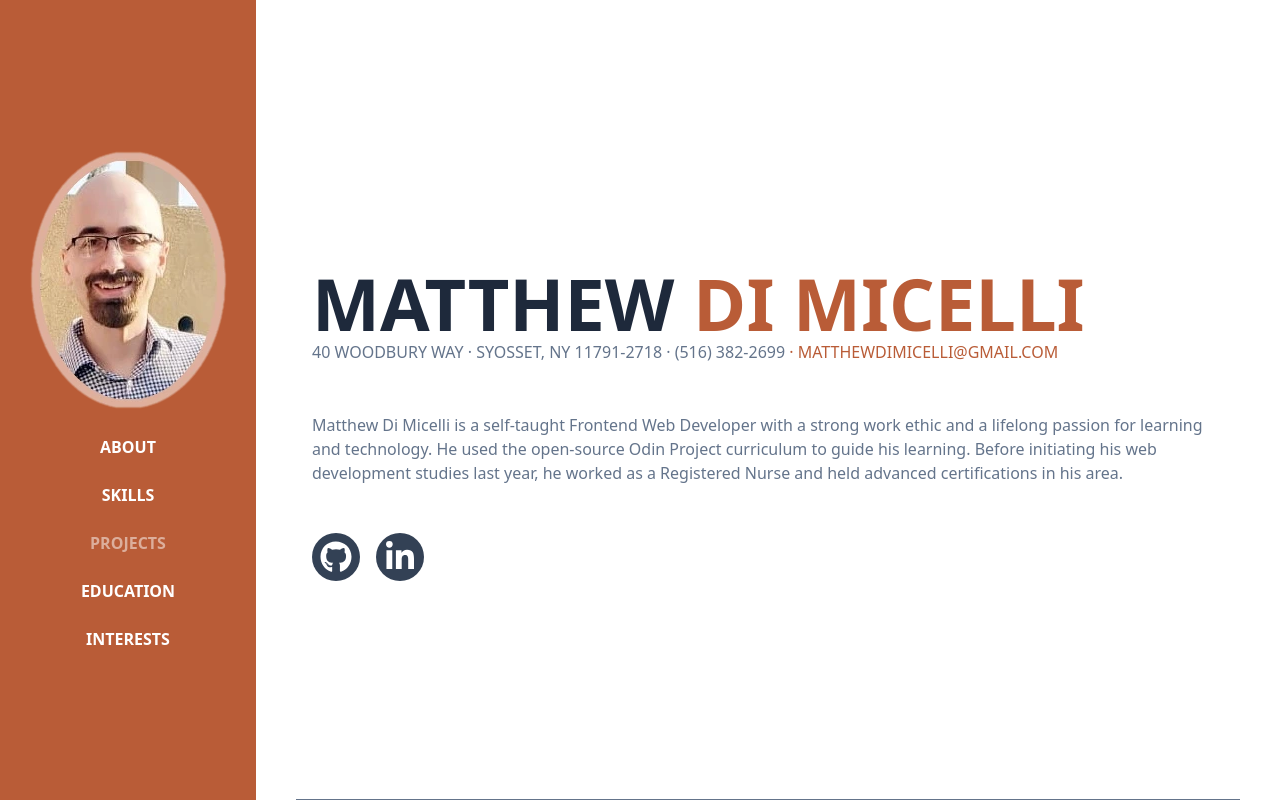
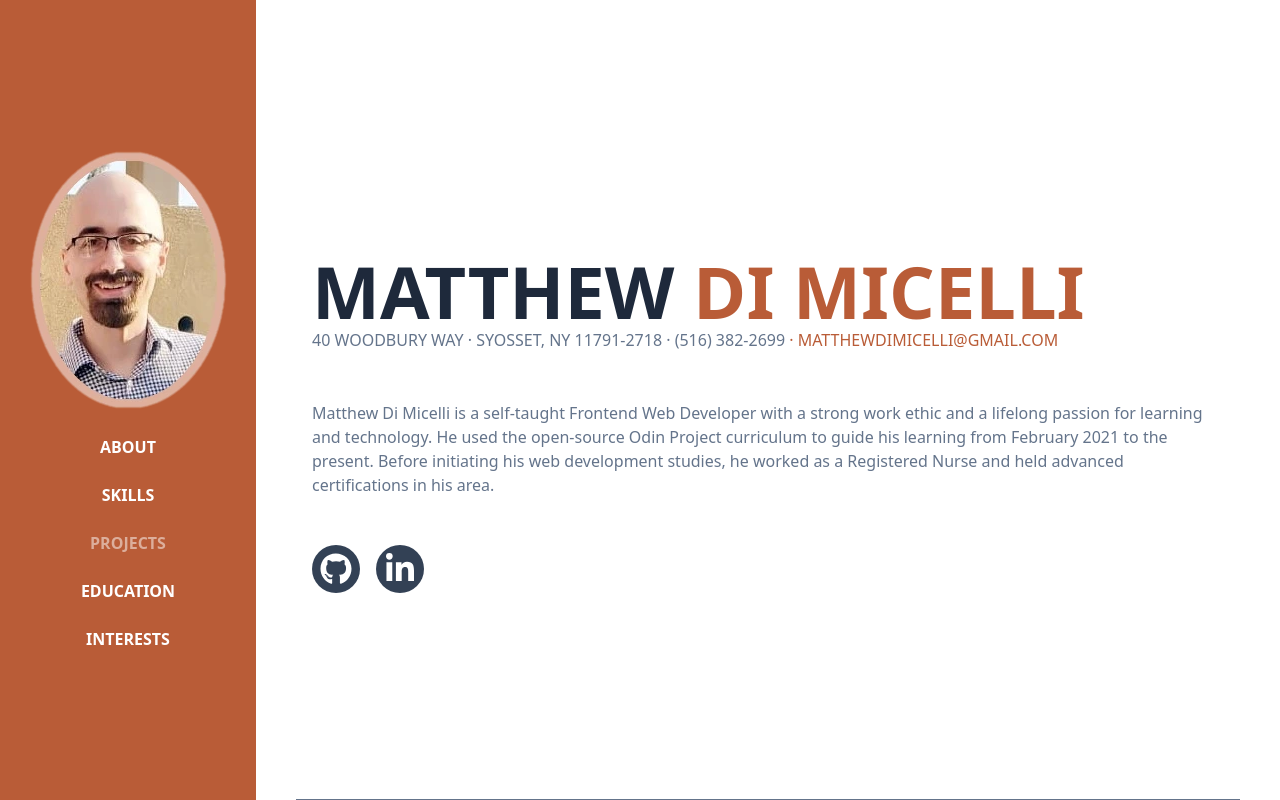
Before and after one commit to mattdimicelli/me, a React (Create React App) app: page / in a window 1280 px wide. Shown: the top 800 px of the page. Built offline with nearby package versions, Linux system fonts and the light colour scheme.

Commit message:
edit self description

```diff
--- a/src/components/Content.js
+++ b/src/components/Content.js
@@ -55,12 +55,13 @@ const Content = props => {
                         </address>
                     </section>
                     <section className="text-slate-500 mt-12">
-                        Matthew Di Micelli is a self-taught Frontend Web Developer with
-                        a strong work ethic and a lifelong passion for learning and
-                        technology.  He used the open-source Odin Project curriculum
-                        to guide his learning. Before initiating his web development
-                        studies last year, he worked as a Registered Nurse and held advanced
-                        certifications in his area.
+                        Matthew Di Micelli is a self-taught Frontend Web
+                        Developer with a strong work ethic and a lifelong passion
+                        for learning and technology.  He used the open-source
+                        Odin Project curriculum to guide his learning from
+                        February 2021 to the present.  Before initiating his
+                        web development studies, he worked as a Registered Nurse
+                        and held advanced certifications in his area.
                     </section>
                     <ul className='flex space-x-4 mt-12'>
                         <li className='bg-slate-700 rounded-full p-2 hover:bg-brownish'>
```
